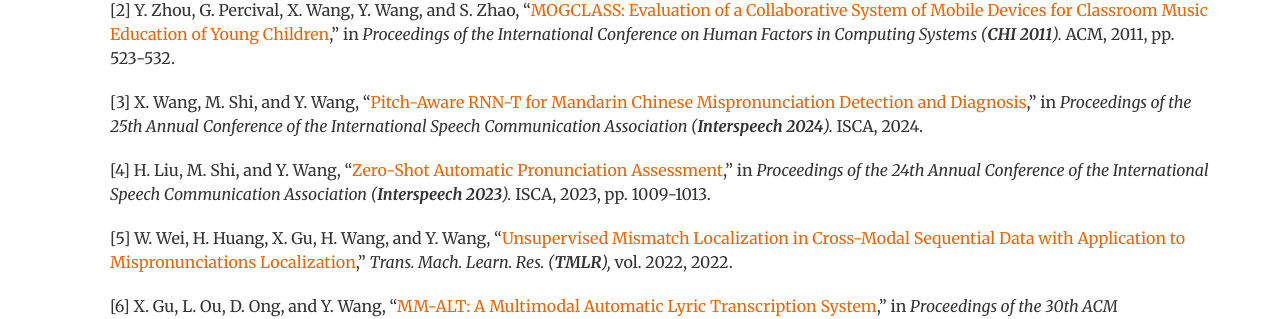
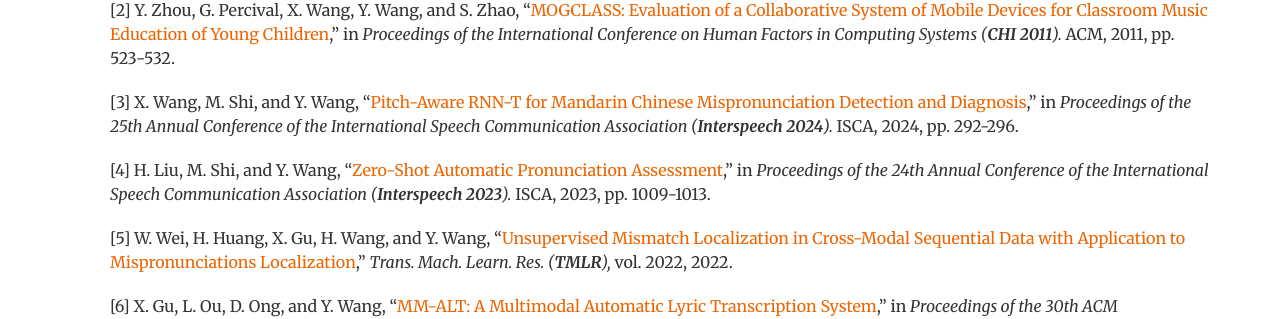
Before and after one commit to SMCNUS/SMCNUS.github.io, a Jekyll site: the page built from _posts/2023-06-11-opportunities.html, in a window 1280 px wide and 900 px high, scrolled down 594 px. Shown: the part 144-463 px from the top of the window. Built offline with Jekyll 4.4.1, drawn with Linux system fonts in a browser that asks for light colours; nearby versions of some CDN libraries; library files that are not in the unit come from our copies.

```diff
--- a/_includes/publication.html
+++ b/_includes/publication.html
@@ -30,7 +30,7 @@
 
             <li><p class="text-align">X. Ma, V. Sharma, M. Y. Kan, W. S. Lee, and Y. Wang, “<a href="archive/pdf/2024/2024_KeYric.pdf" target="_blank">KeYric: Unsupervised Keywords Extraction and Expansion from Music for Coherent Lyric Generation</a>,” <i>ACM Trans. Multim. Comput. Commun. Appl. (<b>TOMM</b>),</i> 2024. </p></li>
 
-            <li><p class="text-align">X. Wang, M. Shi, and Y. Wang, “<a href="archive/pdf/2024/2024_Interspeech_2024__Mandarin_Chinese_MDD.pdf" target="_blank">Pitch-Aware RNN-T for Mandarin Chinese Mispronunciation Detection and Diagnosis</a>,” in <i>Proceedings of the 25th Annual Conference of the International Speech Communication Association (<b>Interspeech 2024</b>).</i> ISCA, 2024.</p></li>
+            <li><p class="text-align">X. Wang, M. Shi, and Y. Wang, “<a href="archive/pdf/2024/2024_Interspeech_2024__Mandarin_Chinese_MDD.pdf" target="_blank">Pitch-Aware RNN-T for Mandarin Chinese Mispronunciation Detection and Diagnosis</a>,” in <i>Proceedings of the 25th Annual Conference of the International Speech Communication Association (<b>Interspeech 2024</b>).</i> ISCA, 2024, pp. 292-296.</p></li>
 
             <li><p class="text-align">J. Zhao, L. Q. Chetwin, and Y. Wang, “<a href="archive/pdf/2024/2024_SinTechSVS_IEEETrans.pdf" target="_blank">SinTechSVS: A Singing Technique Controllable Singing Voice Synthesis System</a>,” <i>IEEE ACM Trans. Audio Speech Lang. Process. (<b>TASLP</b>),</i> vol. 32, pp. 2641–2653, 2024. </p></li>
 
--- a/_posts/2022-07-28-publication.html
+++ b/_posts/2022-07-28-publication.html
@@ -43,7 +43,7 @@ permalink: /full_publication_list
 
                 <li><p class="text-align">X. Ma, V. Sharma, M. Y. Kan, W. S. Lee, and Y. Wang, “<a href="archive/pdf/2024/2024_KeYric.pdf" target="_blank">KeYric: Unsupervised Keywords Extraction and Expansion from Music for Coherent Lyric Generation</a>,” <i>ACM Trans. Multim. Comput. Commun. Appl. (<b>TOMM</b>),</i> 2024. </p></li>
 
-                <li><p class="text-align">X. Wang, M. Shi, and Y. Wang, “<a href="archive/pdf/2024/2024_Interspeech_2024__Mandarin_Chinese_MDD.pdf" target="_blank">Pitch-Aware RNN-T for Mandarin Chinese Mispronunciation Detection and Diagnosis</a>,” in <i>Proceedings of the 25th Annual Conference of the International Speech Communication Association (<b>Interspeech 2024</b>).</i> ISCA, 2024.</p></li>
+                <li><p class="text-align">X. Wang, M. Shi, and Y. Wang, “<a href="archive/pdf/2024/2024_Interspeech_2024__Mandarin_Chinese_MDD.pdf" target="_blank">Pitch-Aware RNN-T for Mandarin Chinese Mispronunciation Detection and Diagnosis</a>,” in <i>Proceedings of the 25th Annual Conference of the International Speech Communication Association (<b>Interspeech 2024</b>).</i> ISCA, 2024, pp. 292-296.</p></li>
 
                 <li><p class="text-align">J. Zhao, L. Q. Chetwin, and Y. Wang, “<a href="archive/pdf/2024/2024_SinTechSVS_IEEETrans.pdf" target="_blank">SinTechSVS: A Singing Technique Controllable Singing Voice Synthesis System</a>,” <i>IEEE ACM Trans. Audio Speech Lang. Process.  (<b>TASLP</b>),</i> vol. 32, pp. 2641–2653, 2024. </p></li>
 
--- a/_posts/2023-06-11-opportunities.html
+++ b/_posts/2023-06-11-opportunities.html
@@ -43,7 +43,7 @@ permalink: /opportunities_AI_supported_language_Learning
 
             <li><p> [2] Y. Zhou, G. Percival, X. Wang, Y. Wang, and S. Zhao, “<a href="archive/pdf/2009-2011/2011_MOGCLASS-Evaluation_of_a_Collaborative_System_of_Mobile_Devices_for_Classroom_Music_Education_of_Young_Children.pdf" target="_blank">MOGCLASS: Evaluation of a Collaborative System of Mobile Devices for Classroom Music Education of Young Children</a>,” in <i>Proceedings of the International Conference on Human Factors in Computing Systems (<b>CHI 2011</b>).</i> ACM, 2011, pp. 523-532.</p></li>
 
-            <li><p> [3] X. Wang, M. Shi, and Y. Wang, “<a href="archive/pdf/2024/2024_Interspeech_2024__Mandarin_Chinese_MDD.pdf" target="_blank">Pitch-Aware RNN-T for Mandarin Chinese Mispronunciation Detection and Diagnosis</a>,” in <i>Proceedings of the 25th Annual Conference of the International Speech Communication Association (<b>Interspeech 2024</b>).</i> ISCA, 2024.</p></li>
+            <li><p> [3] X. Wang, M. Shi, and Y. Wang, “<a href="archive/pdf/2024/2024_Interspeech_2024__Mandarin_Chinese_MDD.pdf" target="_blank">Pitch-Aware RNN-T for Mandarin Chinese Mispronunciation Detection and Diagnosis</a>,” in <i>Proceedings of the 25th Annual Conference of the International Speech Communication Association (<b>Interspeech 2024</b>).</i> ISCA, 2024, pp. 292-296.</p></li>
 
             <li><p> [4] H. Liu, M. Shi, and Y. Wang, “<a href="archive/pdf/2023/2023_Interspeech_zero_shot_speech_assessment.pdf" target="_blank">Zero-Shot Automatic Pronunciation Assessment</a>,” in <i>Proceedings of the 24th Annual Conference of the International Speech Communication Association (<b>Interspeech 2023</b>).</i> ISCA, 2023, pp. 1009-1013.</p></li>
 
```
Also changed, not shown: _includes/info.html (+15 -0 lines), README.md, 5 other files.
